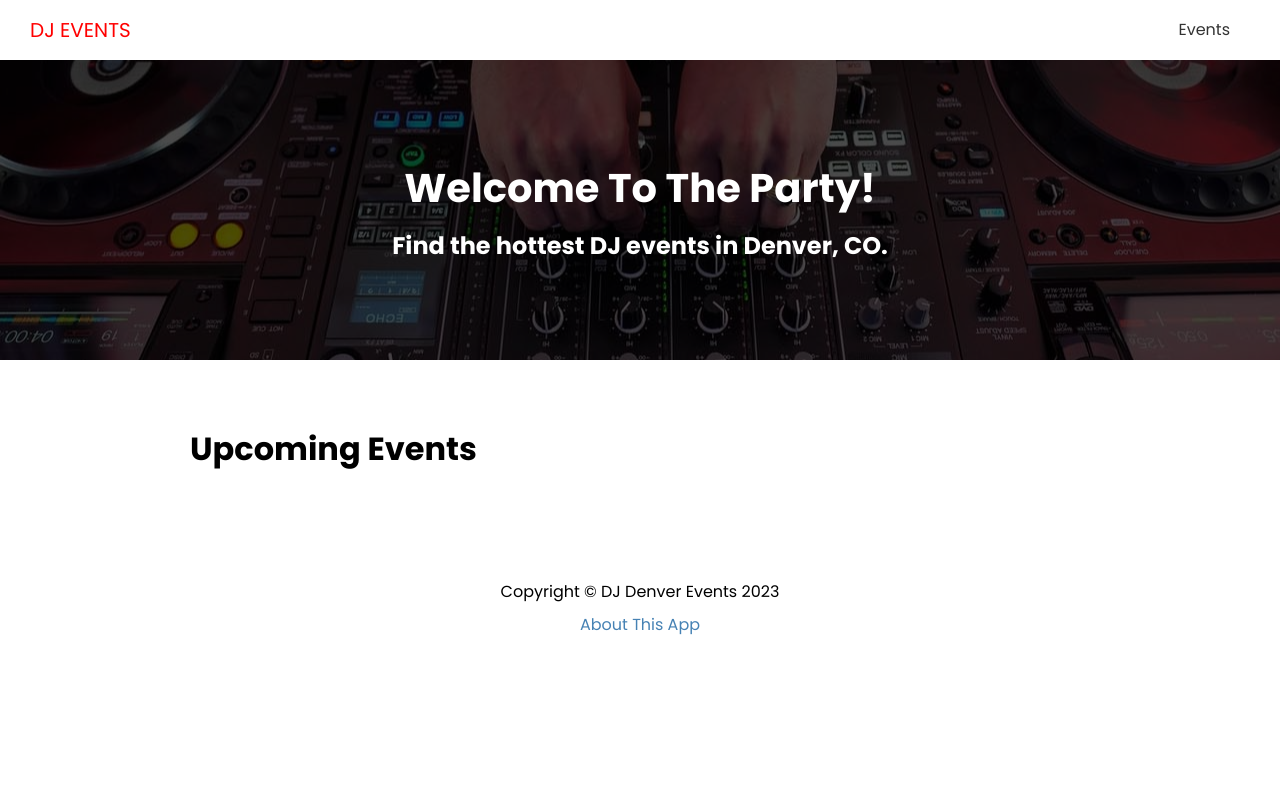
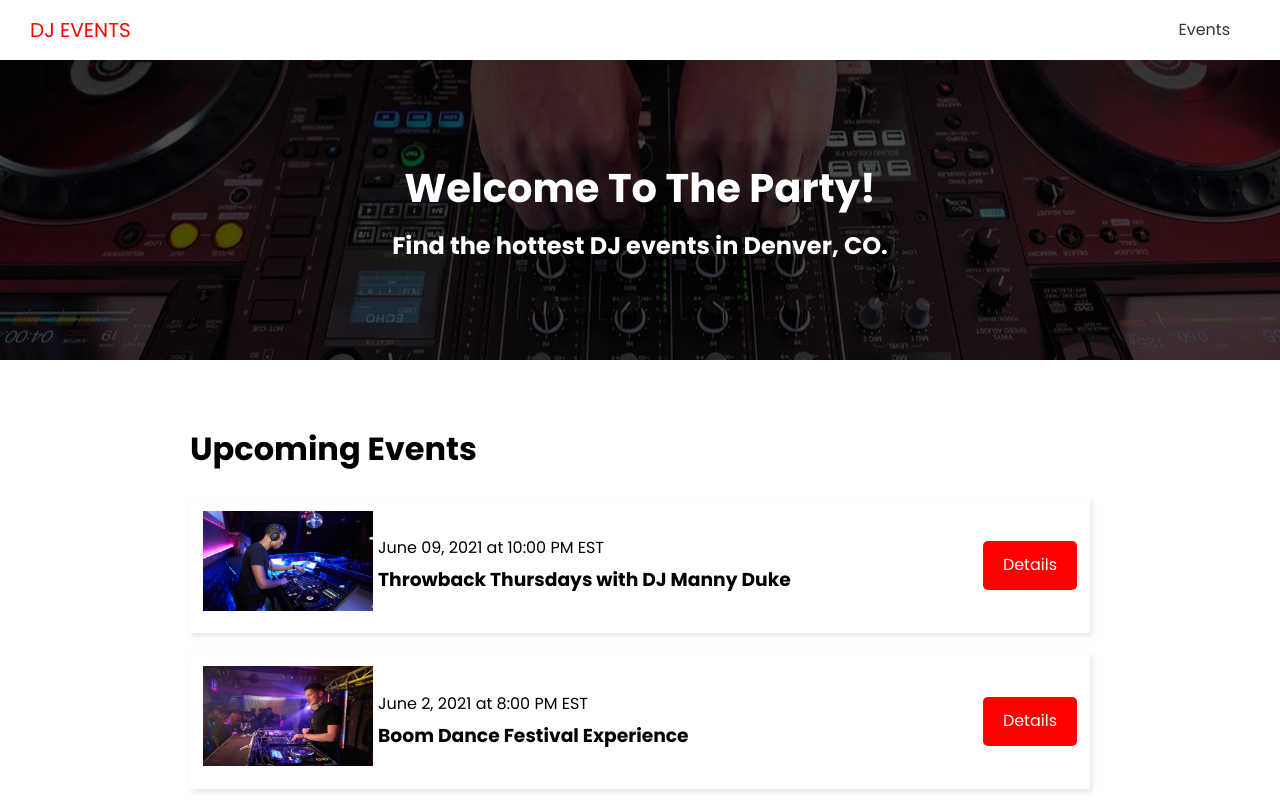
Before and after one commit to brentdoering/dj-events-frontend, a Next.js app: page / in a window 1280 px wide. Shown: the top 800 px of the page. Built offline with nearby package versions, Linux system fonts and the light colour scheme; no server answers.

Commit message:
create map info with EventItem component

```diff
--- /dev/null
+++ b/components/EventItem.js
@@ -0,0 +1,26 @@
+import Link from "next/link"
+import Image from "next/image"
+import styles from "@/styles/EventItem.module.css"
+
+export default function EventItem({evt}) {
+  return (
+    <div className={styles.event}>
+        <div className={styles.image}>
+            <Image src={evt.image ? evt.image : '/images/event-default.png'} width={170} height={100} />
+        </div>
+
+        <div className={styles.info}>
+            <span>
+                {evt.date} at {evt.time}
+            </span>
+            <h3>{evt.name}</h3>
+        </div>
+
+        <div className={styles.link}>
+            <Link href={`/events/${evt.slug}`} legacyBehavior>
+                <a className="btn">Details</a>
+            </Link>
+        </div>
+    </div>
+  )
+}
--- a/pages/index.js
+++ b/pages/index.js
@@ -1,11 +1,17 @@
 import Layout from '@/components/Layout'
 import { API_URL } from '@/config'
+import EventItem from '@/components/EventItem'
 
 export default function HomePage({events}) {
   console.log(events)
   return (
     <Layout>
      <h1>Upcoming Events</h1>
+     {events.length === 0 && <h3>No events to show</h3>}
+
+     {events.map(evt => (
+      <EventItem key={evt.id} evt={evt} />
+     ))}
     </Layout>
   )
 }
--- /dev/null
+++ b/styles/EventItem.module.css
@@ -0,0 +1,29 @@
+.event {
+    display: flex;
+    justify-content: space-between;
+    align-items: center;
+    margin: 20px 0;
+    padding: 13px;
+    box-shadow: 2px 3px 5px rgba(0, 0, 0, 0.1);
+  }
+
+  .img {
+    flex: 1;
+    margin: 10px;
+  }
+
+  .info {
+    flex: 2;
+    margin: 5px;
+  }
+
+  @media (max-width: 600px) {
+    .event {
+      flex-direction: column;
+      text-align: center;
+    }
+
+    .info {
+      margin-bottom: 20px;
+    }
+  }
```
